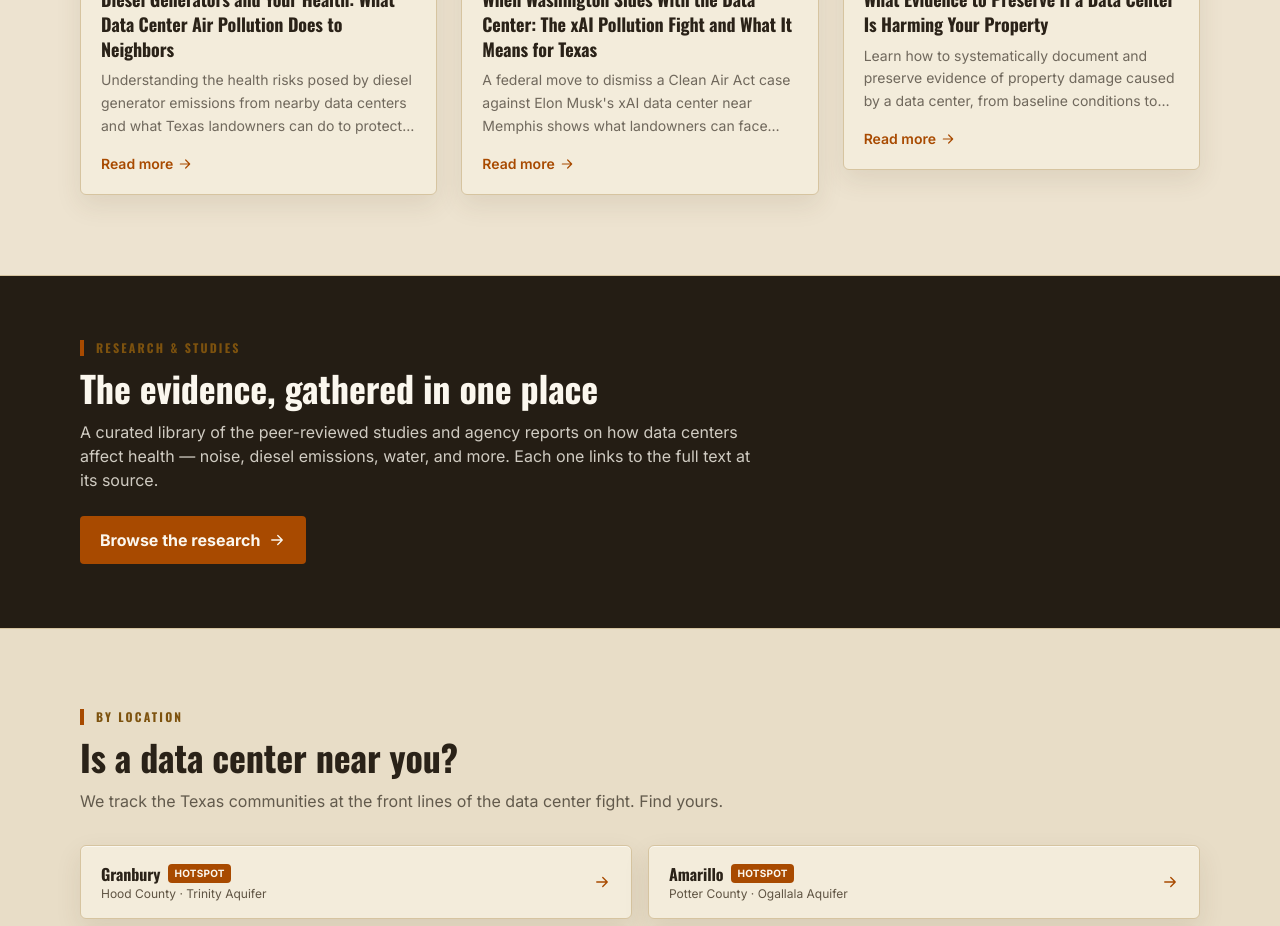
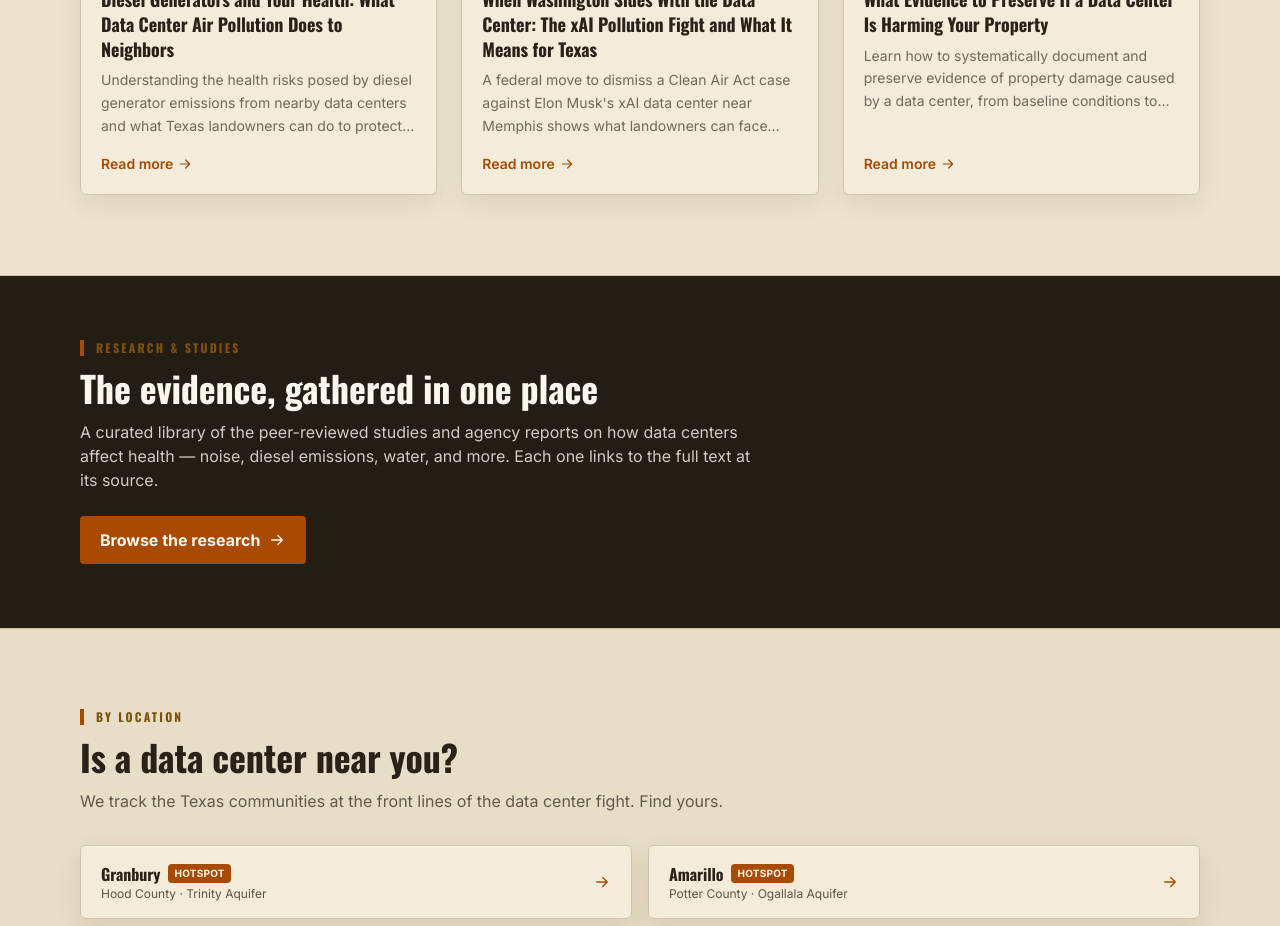
Before and after one commit to JimGoff518/bigdatadamage, a Next.js app: page / in a window 1280 px wide. Shown: the part 2940-3866 px from the top of the page. Built offline with nearby package versions, Linux system fonts and the light colour scheme; no server answers.

Commit message:
Make article cards equal height (h-full + bottom-aligned CTA)

```diff
--- a/src/components/cards.tsx
+++ b/src/components/cards.tsx
@@ -29,7 +29,7 @@ export function ArticleCard({ article }: { article: Article }) {
   return (
     <Link
       href={`/articles/${article.slug}`}
-      className="group flex flex-col rounded-md border border-line bg-panel p-5 shadow-card transition-all hover:-translate-y-1 hover:border-orange/60"
+      className="group flex h-full flex-col rounded-md border border-line bg-panel p-5 shadow-card transition-all hover:-translate-y-1 hover:border-orange/60"
     >
       {article.image && (
         <div className="relative -mx-5 -mt-5 mb-4 aspect-[16/9] overflow-hidden rounded-t-md">
@@ -50,7 +50,7 @@ export function ArticleCard({ article }: { article: Article }) {
         {article.title}
       </h3>
       <p className="mt-2 line-clamp-3 text-sm leading-relaxed text-fg/65">{article.excerpt}</p>
-      <span className="mt-4 inline-flex items-center gap-1 text-sm font-semibold text-orange">
+      <span className="mt-auto pt-4 inline-flex items-center gap-1 text-sm font-semibold text-orange">
         Read more <Icon name="arrow" width={16} height={16} />
       </span>
     </Link>
```
